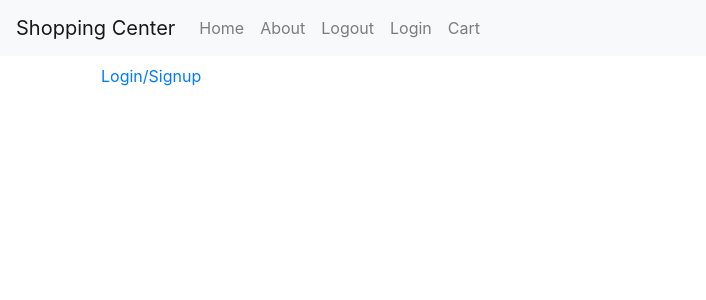
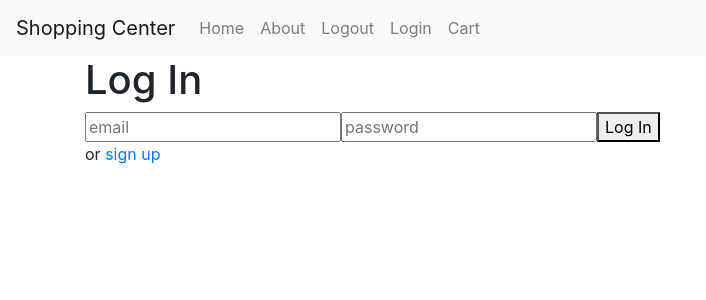
Before and after one commit to RTEYL/shopping-frontend, a React (Create React App) app: page /login in a window 1280 px wide. Shown: the top 300 px of the page, without its empty margins (0-706 px from the left). Built offline with nearby package versions, Linux system fonts and the light colour scheme; no server answers.

Commit message:
use login form

```diff
--- a/src/components/Login.js
+++ b/src/components/Login.js
@@ -1,19 +1,72 @@
-import React from "react";
-import { useAuth0 } from "@auth0/auth0-react";
-import Nav from 'react-bootstrap/Nav'
+import React, { Component } from 'react'
+import { connect } from 'react-redux';
 import { Link } from "react-router-dom";
+import { loginUser } from '../actions/Fetch';
+import Alert from 'react-bootstrap/Alert'
 
-const Login = () => {
-  const { loginWithRedirect, isAuthenticated } = useAuth0();
+class Login extends Component {
 
-  return (
-    !isAuthenticated && (
-      <Nav.Link eventKey='4' as={Link} to="/login" onClick={()=>loginWithRedirect()}>
-        Login/Signup
-      </Nav.Link>
-    )
-  )
+  state = {
+    email: '',
+    password: ''
+  };
 
-};
+handleChange = (event) => {
+    const {name, value} = event.target
+    this.setState({
+      [name]: value
+    })
+  };
+handleSubmit = (event) => {
+    event.preventDefault()
+    this.props.loginUser({user: this.state})
+  };
+render() {
+    const {email, password} = this.state
+    return (
+      <div>
+        <h1>Log In</h1>
+          {this.props.errors && (
+            <Alert variant="danger">
+              {this.props.errors}
+            </Alert>
+          )}
+        <form onSubmit={this.handleSubmit}>
+          <input
+            placeholder="email"
+            type="email"
+            name="email"
+            value={email}
+            onChange={this.handleChange}
+            />
+          <input
+            placeholder="password"
+            type="password"
+            name="password"
+            value={password}
+            onChange={this.handleChange}
+            />
+          <button type="submit">Log In</button>
+          <div>
+            or <Link to='/signup'>sign up</Link>
+          </div>
 
-export default Login;
+         </form>
+      </div>
+    );
+  }
+}
+
+const mapDispatchToProps = (dispatch) => {
+  return {
+    loginUser: user => dispatch(loginUser(user))
+  }
+}
+
+const mapStateToProps = (state) => {
+return {
+  errors: state.user.user.errors
+}
+}
+
+export default connect(mapStateToProps, mapDispatchToProps)(Login);
```
